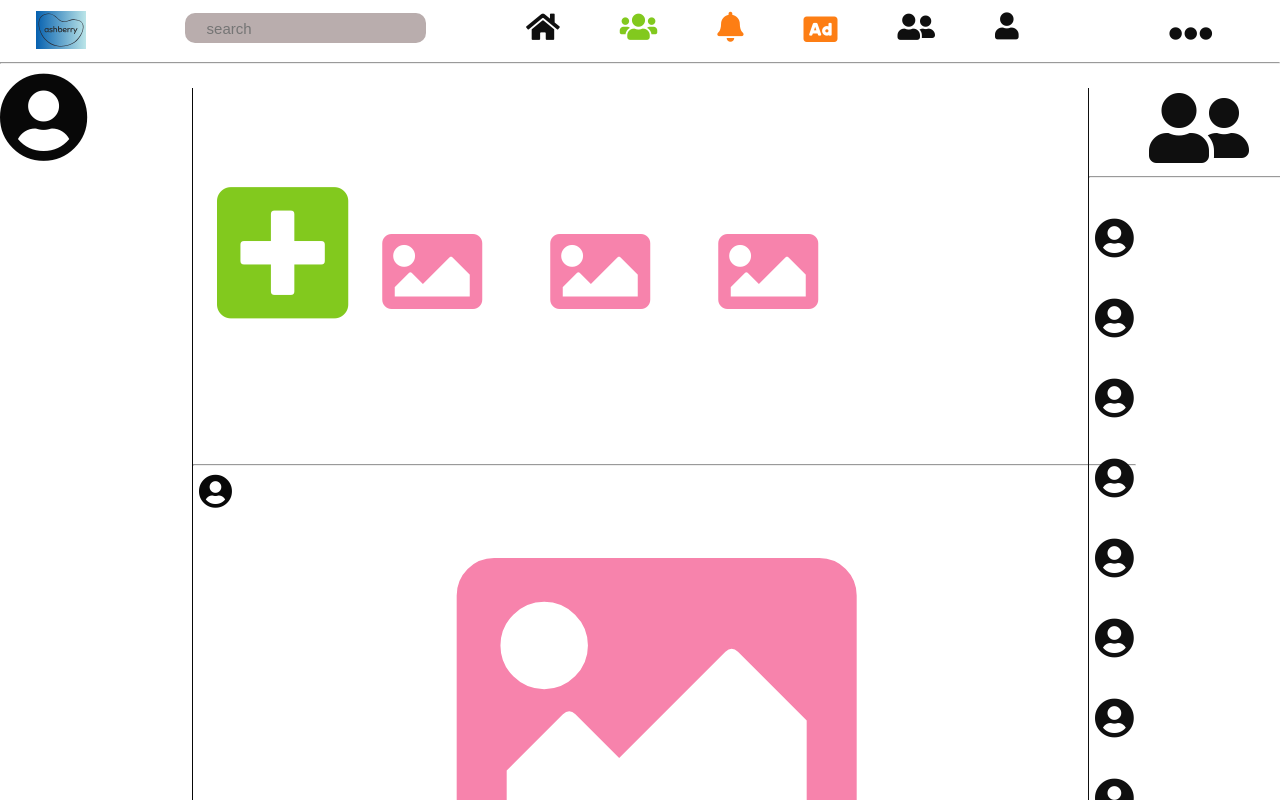
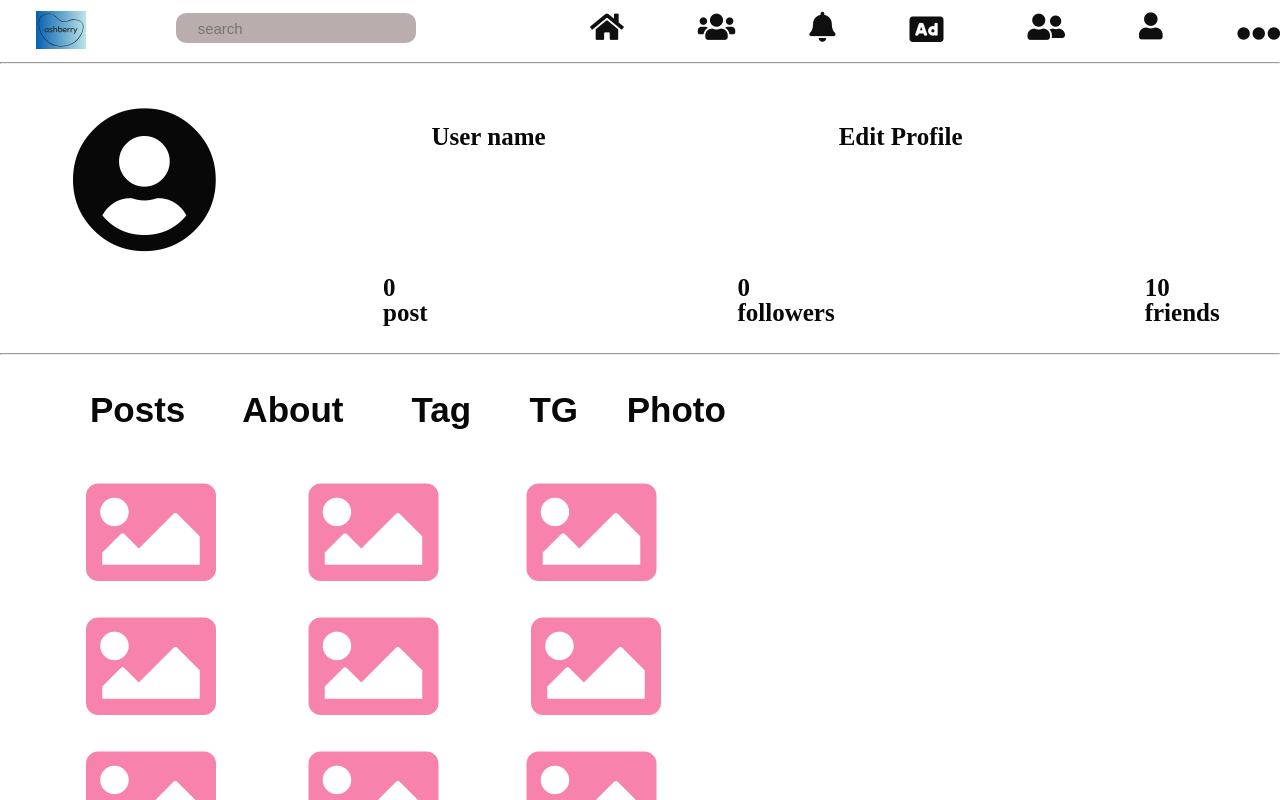
Before and after one commit to AshishThakur10/Ashberry, a React (Create React App) app in the folder client/: page /profile in a window 1280 px wide. Shown: the top 800 px of the page. Built offline with nearby package versions, Linux system fonts and the light colour scheme.

Commit message:
road to our goal

```diff
--- a/client/package.json
+++ b/client/package.json
@@ -9,6 +9,7 @@
     "react": "^17.0.2",
     "react-dom": "^17.0.2",
     "react-icons": "^4.2.0",
+    "react-router-dom": "^5.3.0",
     "react-scripts": "4.0.3",
     "styled-components": "^5.3.1",
     "web-vitals": "^1.1.2"
--- a/client/src/App.js
+++ b/client/src/App.js
@@ -1,17 +1,35 @@
-
-import './App.css';
+import "./App.css";
+import Home from "./components/Home";
+import Profile from "./components/Profile";
 import  Header  from './components/Header';
-import Home from "./components/Home";
-
+import {
+  BrowserRouter,
+Route,Switch } from "react-router-dom";
+import Friends from "./components/Friends";
+import Bell from "./components/Bell";
+import Ad from "./components/Ad"
+import Groups from "./components/Groups";
+import More from "./components/More";
 
 function App() {
   return (
     <>
+    <BrowserRouter>
+    <Header/>
+       <Switch>
+          <Route path='/' component={Home} exact/>
+          <Route path='/profile' component={Profile}/>
+          <Route path='/friends' component={Friends}/>
+          <Route path='/ad' component={Ad}/>
+          <Route path='/bell' component={Bell}/>
+          <Route path='/groups' component={Groups}/>
+          <Route path='/more' component={More}/>
+        </Switch>
+        </BrowserRouter>
 
-    <Header Header={Header} />
-    <Home Home={Home}/>
-   </>
-
+      {/* <Home Home={Home} />
+      <Profile Profile={Profile} /> */}
+    </>
   );
 }
 
--- /dev/null
+++ b/client/src/components/Ad.js
@@ -0,0 +1,49 @@
+import React from 'react'
+import styled from "styled-components";
+
+
+const Ad = () => {
+    return (
+      <Body>
+
+<p class="fas fa-user-circle">
+</p>
+
+<h>Business &nbsp;&nbsp;&nbsp;&nbsp;&nbsp; Advertising &nbsp;&nbsp;&nbsp;&nbsp;&nbsp; Resoures &nbsp;&nbsp;&nbsp;&nbsp;&nbsp;Blog</h>
+<hr/><br/><br/><br/><br/><br/><br/>
+
+<h>Grow  your  bussiness with assberry ads</h>
+
+<br/><br/><br/><br/><br/><br/>
+<h>CREATE AN ADS </h>
+<br/><br/><br/><br/><br/><br/>
+<h>ashberry Abs drive result <i class="fas fa-image"></i> </h>
+<br/><br/><br/><br/><br/><br/>
+
+<h>- easily crate and  manage ads </h>
+<h4>about   help    API    Language    Teams</h4>
+
+      </Body>
+    )
+ }
+const Body = styled.nav`
+p{
+    font-size:73px;
+    padding-left:34px;
+}
+h{
+    font-size:33px;
+    padding-left:84px;
+}
+
+i{
+    font-size:334px;
+    padding-left:234px;
+    color:pink;
+}
+h4{
+    margin-left:42%
+  }
+
+;`
+export default Ad;
--- /dev/null
+++ b/client/src/components/Bell.js
@@ -0,0 +1,11 @@
+import React from 'react'
+
+const Bell = () => {
+    return (
+        <div>
+            <h1>Welcome to notication page</h1>
+        </div>
+    )
+}
+
+export default Bell
--- /dev/null
+++ b/client/src/components/Friends.js
@@ -0,0 +1,44 @@
+import React from 'react'
+import styled from "styled-components";
+
+
+const Friends = () => {
+    return (
+       <Body>
+             <h1>friends request</h1>
+             <br/>
+            <h1>friend suggestion</h1>
+            <p class="fas fa-image"></p> <s class="fas fa-star"></s> <s class="fas fa-star"></s> <s class="fas fa-star"></s> <p class="fas fa-image"></p><s class="fas fa-star"></s> <s class="fas fa-star"></s> <p class="fas fa-image"></p><s class="fas fa-star"></s> <s class="fas fa-star"></s> <br/> <p class="fas fa-image"></p><s class="fas fa-star"></s> <s class="fas fa-star"></s>  <p class="fas fa-image"></p><s class="fas fa-star"></s> <s class="fas fa-star"></s>  <p class="fas fa-image"></p> <s class="fas fa-star"></s> <s class="fas fa-star"></s> <br/>  <p class="fas fa-image"></p><s class="fas fa-star"></s> <s class="fas fa-star"></s> <s class="fas fa-star"></s> <s class="fas fa-star"></s>  <p class="fas fa-image"></p><s class="fas fa-star"></s> <s class="fas fa-star"></s> <s class="fas fa-star"></s> <p class="fas fa-image"></p><s class="fas fa-star"></s> <s class="fas fa-star"></s>
+            <h4>about   help    API    Language    Teams</h4>
+            </Body>
+    )
+}
+
+
+const Body = styled.nav`
+h1{
+padding-left:34px;
+
+font-size:25px;
+}
+      p{
+        font-size: 150px;
+        color: rgba(247,131,172,255);
+
+       margin:14px;
+       padding-left:94px;
+       cursor: pointer;
+       }
+
+       s{
+        font-size: 15px;
+
+       }
+       h4{
+        margin-left:42%
+      }`
+
+
+      ;
+
+export default Friends
--- /dev/null
+++ b/client/src/components/Groups.js
@@ -0,0 +1,11 @@
+import React from 'react'
+
+const Groups = () => {
+    return (
+        <div>
+            <h1>Welcome to groups page</h1>
+        </div>
+    )
+}
+
+export default Groups
--- a/client/src/components/Header.js
+++ b/client/src/components/Header.js
@@ -1,9 +1,11 @@
 import styled from "styled-components";
 
+import {Link} from "react-router-dom"
 
 
 const Header = () => {
   return (
+    <>
     <Nav>
       <Logo
         src="/images/logo.svg" />
@@ -17,22 +19,25 @@ const Header = () => {
           <input type="text" id="filter-jobs" name="filter-jobs" placeholder="search" />
           <i class="far fa-search"></i>
           </Searchbar>
-          <r class="fas fa-home"></r>
-          <j class="fas fa-users"></j>
-          <b class="fas fa-bell"></b>
-          <d class="fas fa-ad"></d>
-          <f class="fas fa-user-friends"></f>
-          <u class="fas fa-user"></u>
-          <e class="fas fa-ellipsis-h"></e>
+          <r><Link to="/"  class="fas fa-home"></Link></r>
+
+          <j><Link to="/groups" class="fas fa-users"></Link></j>
+          <b><Link to="/bell" class="fas fa-bell"></Link></b>
+          <d><Link to="/ad" class="fas fa-ad" ></Link></d>
+          <f><Link to="/friends"class="fas fa-user-friends"></Link></f>
+          <u><Link to="/profile" class="fas fa-user" ></Link></u>
+          <e><Link to="/more" class="fas fa-ellipsis-h"></Link></e>
+
 
         </a>
+
 
       </NavMenu>
 
 
     </Nav>
-
-
+   <hr/>
+</>
   );
 };
 
@@ -41,6 +46,7 @@ height:54px;
 display:flax;
 align-items:center;
 padding:0 36px;
+
 
       `;
 
@@ -59,12 +65,15 @@ padding:0 36px;
 const NavMenu = styled.div`
       display:flex;
 
+
+
+
     a{
       display:flex;
       align-item:center;
 
       border:0;
-      padding-left: 84px;
+      padding-left: 74px;
 
 
     input{
@@ -92,50 +101,54 @@ const NavMenu = styled.div`
     }
     j{
       font-size: 30px;
-      color: rgba(130,201,30,255);
+      color: Green;
       cursor: pointer;
       padding-top:14px;
-      margin-left:60px;
+      margin:0px;
     }
     b{
       font-size: 30px;
-      color:#fd7e14;
+      color: rgba(130,201,30,255)
       cursor: pointer;
       padding-top:14px;
-      margin-left:60px;
+      margin-left:0px;
     }
     d{
       font-size: 34px;
-      color:#fd7e14;
+
+      color: #fd7e14;
       cursor: pointer;
       padding-top:14px;
-      margin-left:60px;
+      margin-left:0px;
     }
     f{
       font-size: 30px;
 
       cursor: pointer;
       padding-top:14px;
-      margin-left:60px;
+      margin-left:10px;
     }
     u{
       font-size: 27px;
 
       cursor: pointer;
       padding-top:14px;
-      margin-left:60px;
+
     }
     e{
       font-size: 44px;
-
+      color:blue
       cursor: pointer;
       padding-top:14px;
-      margin-left:150px;
+
     }
+
 
 
   }
       `;
+
+
 
 
 const Logo = styled.img`
--- a/client/src/components/Home.js
+++ b/client/src/components/Home.js
@@ -4,8 +4,10 @@ import styled from "styled-components";
 const Home = () => {
 // eslint-disable-next-line
   return (
+    <>
+
     <Container>
-      <hr/>
+
       <l class="fas fa-user-circle"></l>
       <v>
         <i class="fas fa-plus-square"></i>
@@ -40,7 +42,7 @@ const Home = () => {
       <p class="fas fa-user-circle"></p>
       </a>
     </Container>
-
+</>
   );
 
 
@@ -61,7 +63,7 @@ v{
   position: absolute;
   left: 15%;
 
-  top: 11%;
+  top: 10%;
 
   h2{
    display:flex;
@@ -69,7 +71,7 @@ v{
    padding-bottom:341px
   }
   h4{
-    margin-left:44%
+    margin-left:42%
   }
 
   p{
@@ -111,7 +113,7 @@ a{
   position: absolute;
   left: 85%;
 
-  top: 11%;
+  top: 10%;
 
 
 p{
--- /dev/null
+++ b/client/src/components/More.js
@@ -0,0 +1,61 @@
+import React from 'react'
+import styled from "styled-components";
+
+const More = () => {
+    return (
+     <Body><i class="far fa-cog">Setting<br/><br/><h>Edit Profile</h><br/><br/><h>Change Password</h></i>
+
+<v><b><br/><br/>Change Profile Photo<br/>
+aman02740<br/>
+Name<br/>
+Aman Kumar<br/>
+Help people discover your account by using the name you're known by: either your full name, nickname, or business name.<br/>
+You can only change your name twice within 14 days.<br/>
+Username<br/>
+aman02740<br/>
+In most cases, you'll be able to change your username back to aman02740 for another 14 days. Learn More
+Website
+Website
+Bio<br/>
+Personal Information<br/>
+Provide your personal information, even if the account is used for a business, a pet or something else. This won't be a part of your public profile.<br/>
+Email<br/>
+aman02740@gmail.com<br/>
+Phone Number<br/>
++91 82529 39055<br/>
+Gender<br/>
+Similar Account Suggestions<br/>
+Include your account when recommending similar accounts people might want to follow.[?]
+</b> <br/><br/><br/><br/><br/><br/><br/><br/><br/><br/><h4>about   help    API    Language    Teams</h4></v>
+
+     </Body>
+
+    )
+}
+
+const Body = styled.nav`
+v{
+    border-left: 1px solid;
+    height: 570px;
+    position: absolute;
+    left: 23%;
+    padding-left:23px;
+    top: 10%;}
+
+i{
+    font-size:36px;
+
+    padding-left:23px;
+}
+h{
+    padding-left:8px;
+    font-size:36px;
+}
+b{
+
+}
+h4{
+    margin-left:22%
+  }
+    `
+export default More
--- /dev/null
+++ b/client/src/components/Profile.js
@@ -0,0 +1,68 @@
+import React from 'react'
+import styled from "styled-components";
+
+
+
+const Profile = () => {
+    return (
+        <Body>
+
+        <l class="fas fa-user-circle"  ><h1>User name</h1><h1>Edit Profile</h1><br/><h2>0 post</h2> <h2>0 followers</h2><h2>10 friends</h2>  </l>
+
+      <hr/>
+      <h3>Posts&nbsp;&nbsp;&nbsp;&nbsp;&nbsp;  About  &nbsp;&nbsp;&nbsp;&nbsp;&nbsp; Tag &nbsp;&nbsp;&nbsp;&nbsp;&nbsp;TG&nbsp;&nbsp;&nbsp;&nbsp;&nbsp;Photo</h3>
+      <p class="fas fa-image"></p> <p class="fas fa-image"></p><p class="fas fa-image"></p><br/> <p class="fas fa-image"></p> <p class="fas fa-image"></p> <p class="fas fa-image"></p> <br/>  <p class="fas fa-image"></p> <p class="fas fa-image"></p><p class="fas fa-image"></p>
+      <h4>about   help    API    Language    Teams</h4>
+        </Body>
+    )
+};
+const Body =styled.main`
+l{ font-size:921%;
+    padding-left: 73px;
+    padding-top: 34px;
+    display: grid;
+    grid-template-columns: repeat(4,1fr);
+    cursor: pointer;
+}
+h1{
+
+
+    padding-left: 4px;
+
+    font-size:25px;
+}
+h2{
+    font-size:25px;
+
+    padding-left: 310px;
+
+
+}
+h3{
+    font-size:35px;
+    display: grid;
+    grid-template-columns: repeat(1,4fr);
+
+    margin-left: 90px;
+}
+p{
+    font-size: 130px;
+    color: rgba(247,131,172,255);
+
+   margin:2px;
+   padding-left:84px;
+   cursor: pointer;
+
+}
+h4{
+    margin-left:42%
+  }
+
+
+
+`
+
+
+
+
+export default Profile
```
Also changed, not shown: 1 other file (tests, documents, lock files or other folders).
